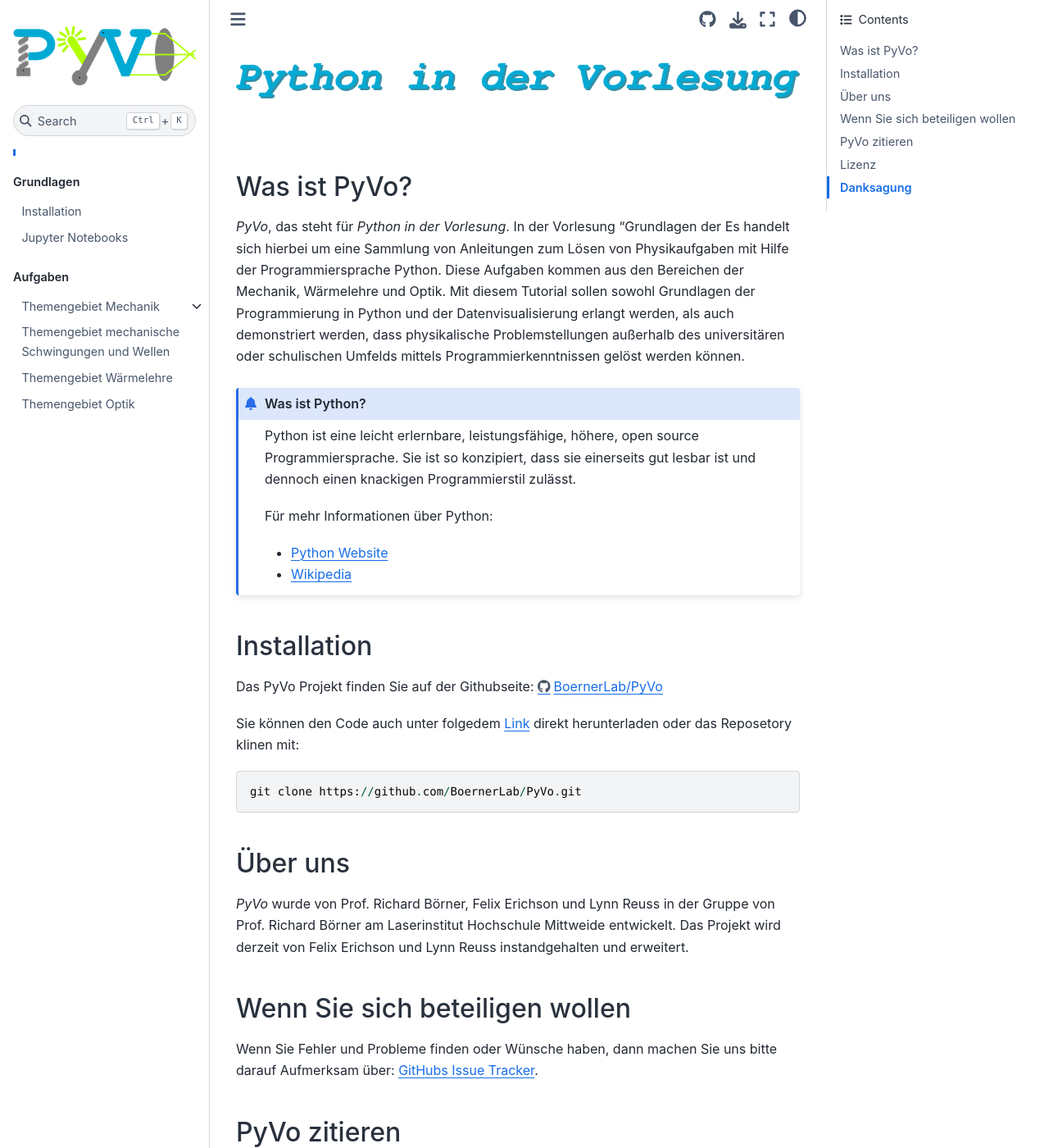
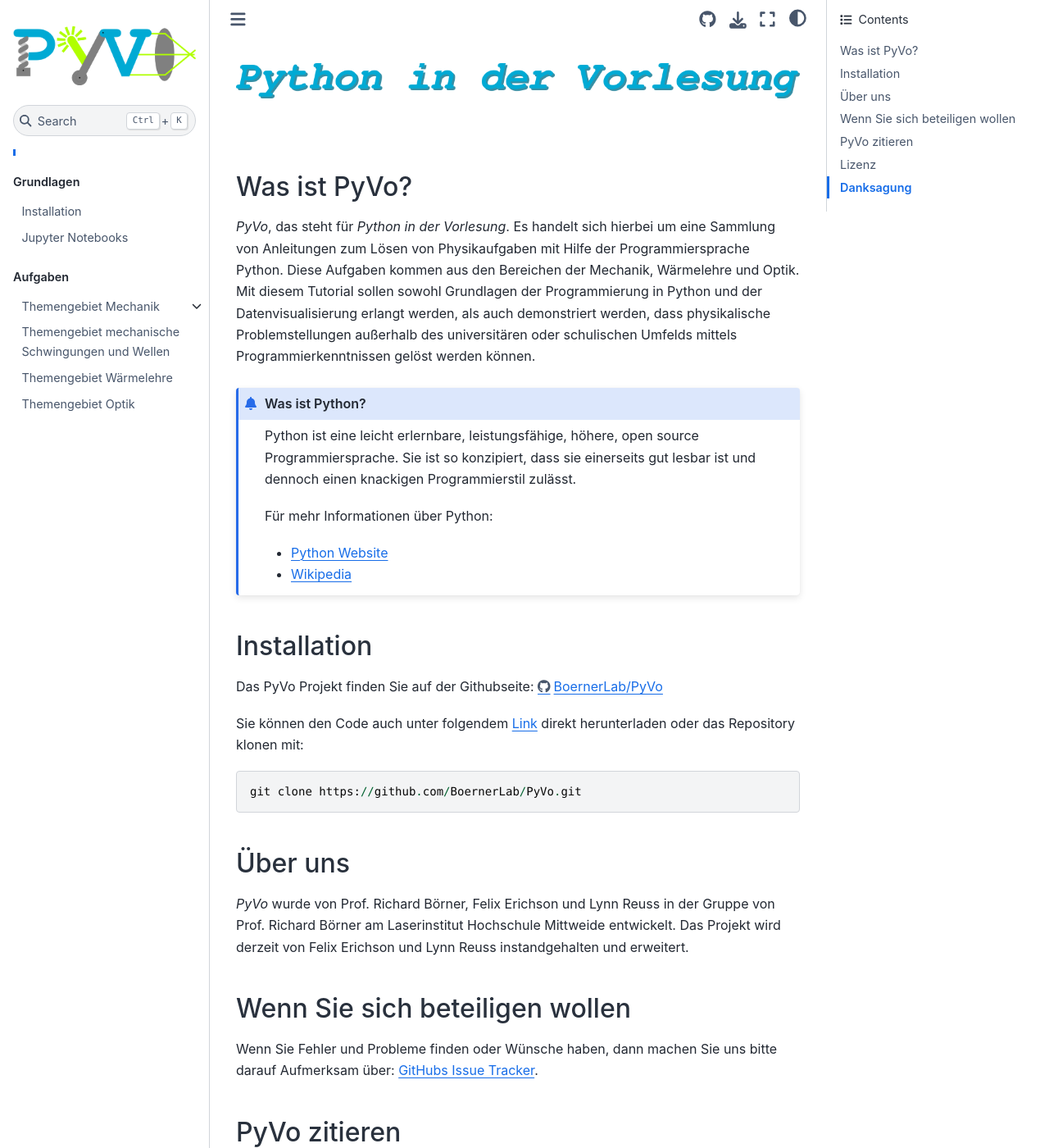
Before and after one commit to BoernerLab/PyVo, a Jupyter Book: the page built from docs/index_page.md, in a window 1280 px wide and 1400 px high. Shown: the whole window at 82% size. Built offline with Jupyter Book 1.0.4 settings and Sphinx 7.4.7 and the Sphinx Book theme 1.1.4, drawn with Linux system fonts in a browser that asks for light colours.

Commit message:
Update index_page.md

````diff
--- a/docs/index_page.md
+++ b/docs/index_page.md
@@ -1,7 +1,7 @@
 # ![Home](Abbildungen/headlines/main.png)
 
 ## Was ist PyVo?
-*PyVo*, das steht für *Python in der Vorlesung*. In der Vorlesung "Grundlagen der Es handelt sich hierbei um eine Sammlung von Anleitungen zum Lösen von Physikaufgaben mit Hilfe der Programmiersprache
+*PyVo*, das steht für *Python in der Vorlesung*. Es handelt sich hierbei um eine Sammlung von Anleitungen zum Lösen von Physikaufgaben mit Hilfe der Programmiersprache
 Python. Diese Aufgaben kommen aus den Bereichen der Mechanik, Wärmelehre und Optik. Mit diesem Tutorial sollen sowohl
 Grundlagen der Programmierung in Python und der Datenvisualisierung erlangt werden, als auch demonstriert werden, dass
 physikalische Problemstellungen außerhalb des universitären oder schulischen Umfelds mittels Programmierkenntnissen
@@ -20,7 +20,7 @@ Für mehr Informationen über Python:
 
 Das PyVo Projekt finden Sie auf der Githubseite:  [https://github.com/BoernerLab/PyVo](https://github.com/BoernerLab/PyVo)
 
-Sie können den Code auch unter folgedem [Link](https://github.com/BoernerLab/PyVo/archive/refs/heads/main.zip) direkt herunterladen oder das Reposetory klinen mit:
+Sie können den Code auch unter folgendem [Link](https://github.com/BoernerLab/PyVo/archive/refs/heads/main.zip) direkt herunterladen oder das Repository klonen mit:
 ```
 git clone https://github.com/BoernerLab/PyVo.git
 ```
````
